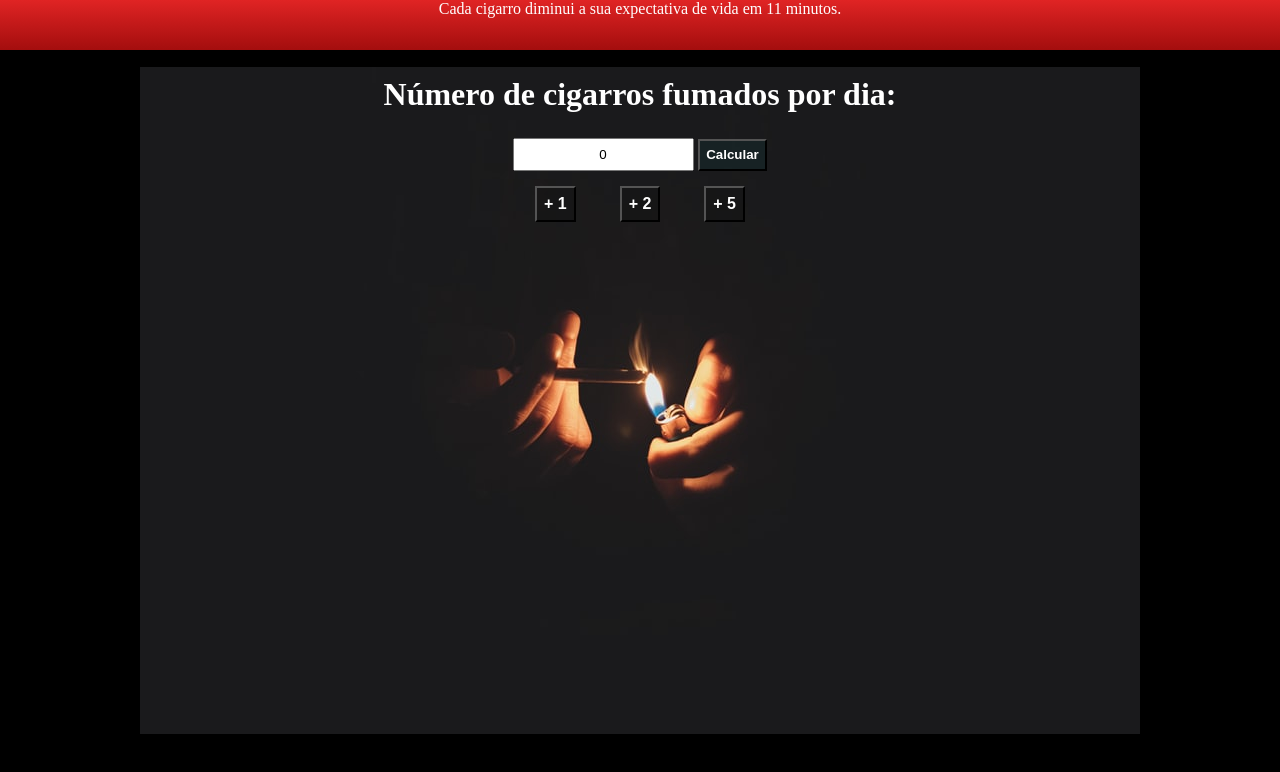
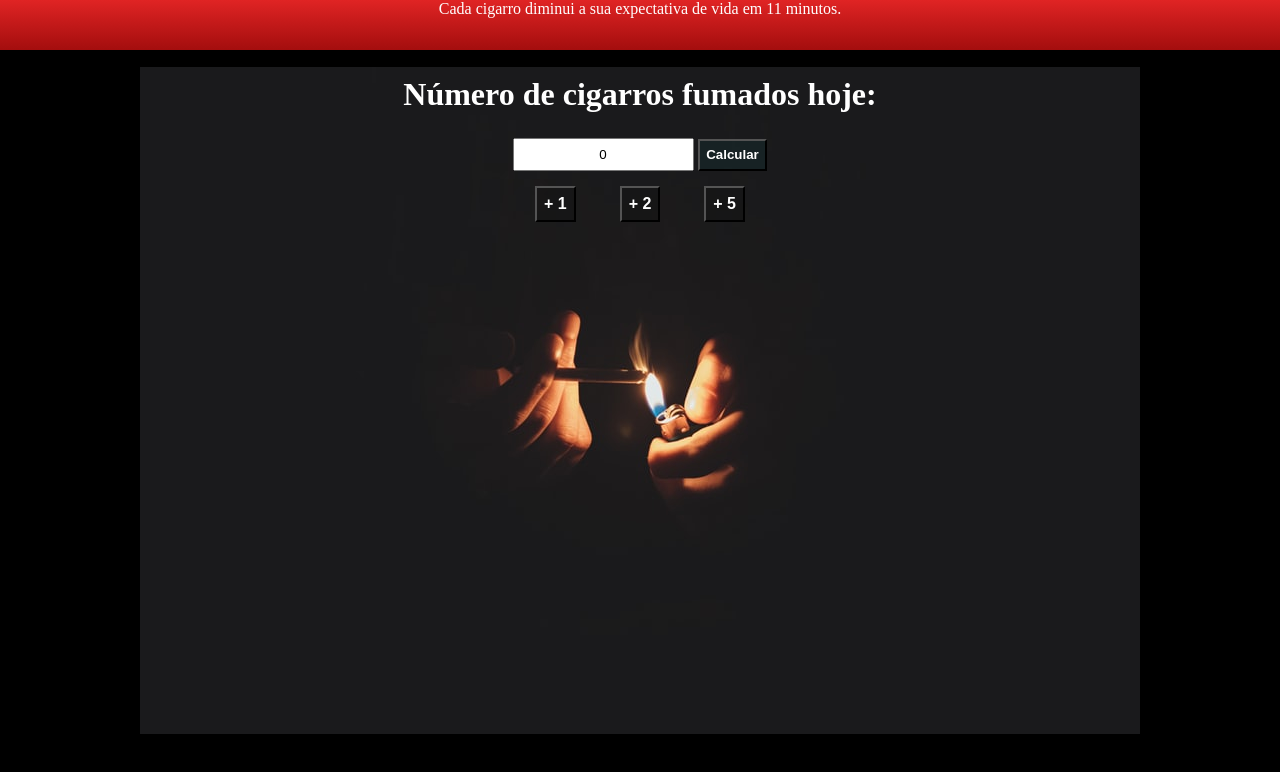
Before and after one commit to rafajunqueira/stop-smoking-bootstrap, a plain HTML site: page index.html in a window 1280 px wide. Drawn offline with Linux system fonts and the light colour scheme.

```diff
--- a/index.html
+++ b/index.html
@@ -8,7 +8,7 @@
     </head>
     <body>
         <div class="header"><p id="website-title">Cada cigarro diminui a sua expectativa de vida em 11 minutos.</p></div>
-        <p class="text-num-cig">Número de cigarros fumados por dia:</p>
+        <p class="text-num-cig">Número de cigarros fumados hoje:</p>
         <div id="content">
             <input class="input-text" onkeypress="isInputNumber(event)" value=0 type="text" name="numero-cigarros"
                 id="num-cig">
```
